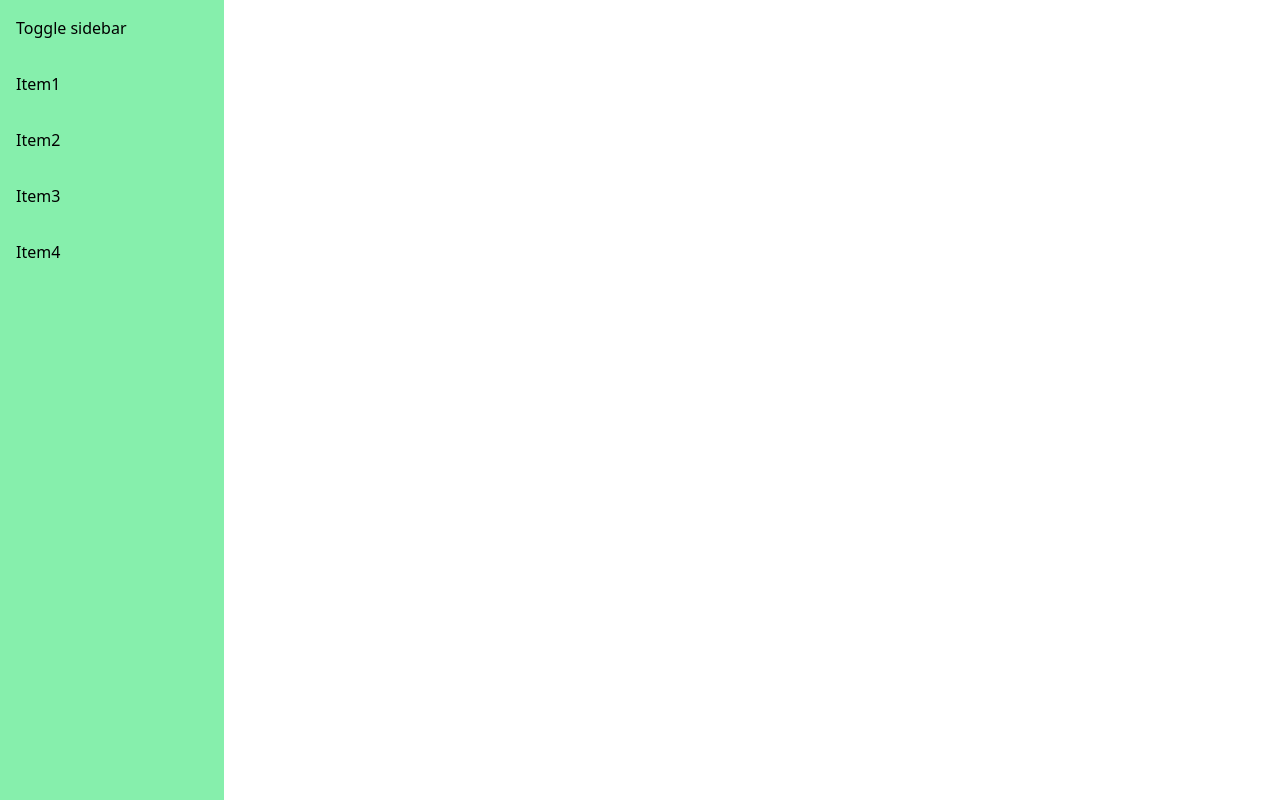
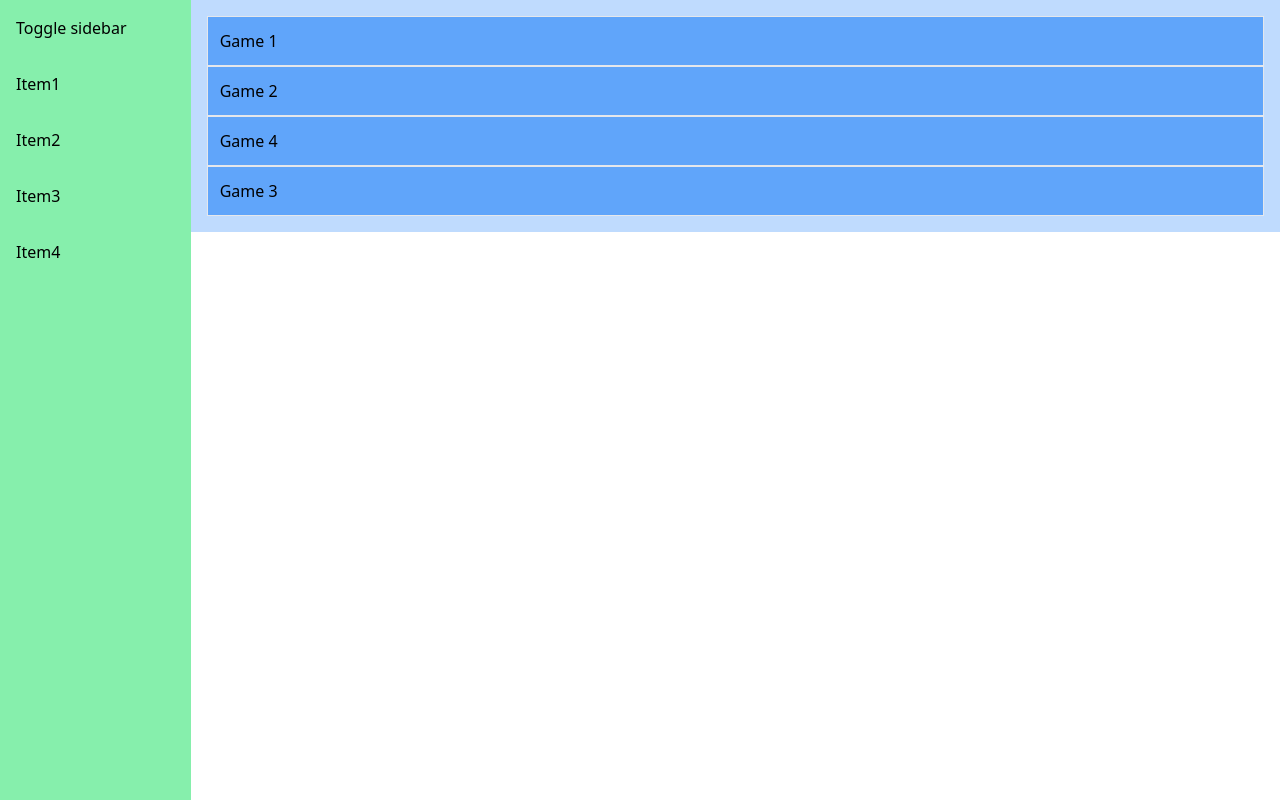
Before and after one commit to stojanov-d/info-vision, a React (Vite) app: page / in a window 1280 px wide. Built offline with nearby package versions, Linux system fonts and the light colour scheme; a web font is replaced by a local one.

Commit message:
Main Games list component draft

```diff
--- a/src/App.jsx
+++ b/src/App.jsx
@@ -1,9 +1,11 @@
+import GamesList from './components/GamesList';
 import Sidebar from './components/Sidebar';
 
 function App() {
 	return (
 		<div className="flex">
 			<Sidebar />
+			<GamesList />
 		</div>
 	);
 }
--- /dev/null
+++ b/src/components/GamesList.jsx
@@ -0,0 +1,14 @@
+function GamesList() {
+	return (
+		<div className="w-screen">
+			<ul className="p-4 bg-blue-200">
+				<li className="p-3 bg-blue-400 border">Game 1</li>
+				<li className="p-3 bg-blue-400 border">Game 2</li>
+				<li className="p-3 bg-blue-400 border">Game 4</li>
+				<li className="p-3 bg-blue-400 border">Game 3</li>
+			</ul>
+		</div>
+	);
+}
+
+export default GamesList;
```
